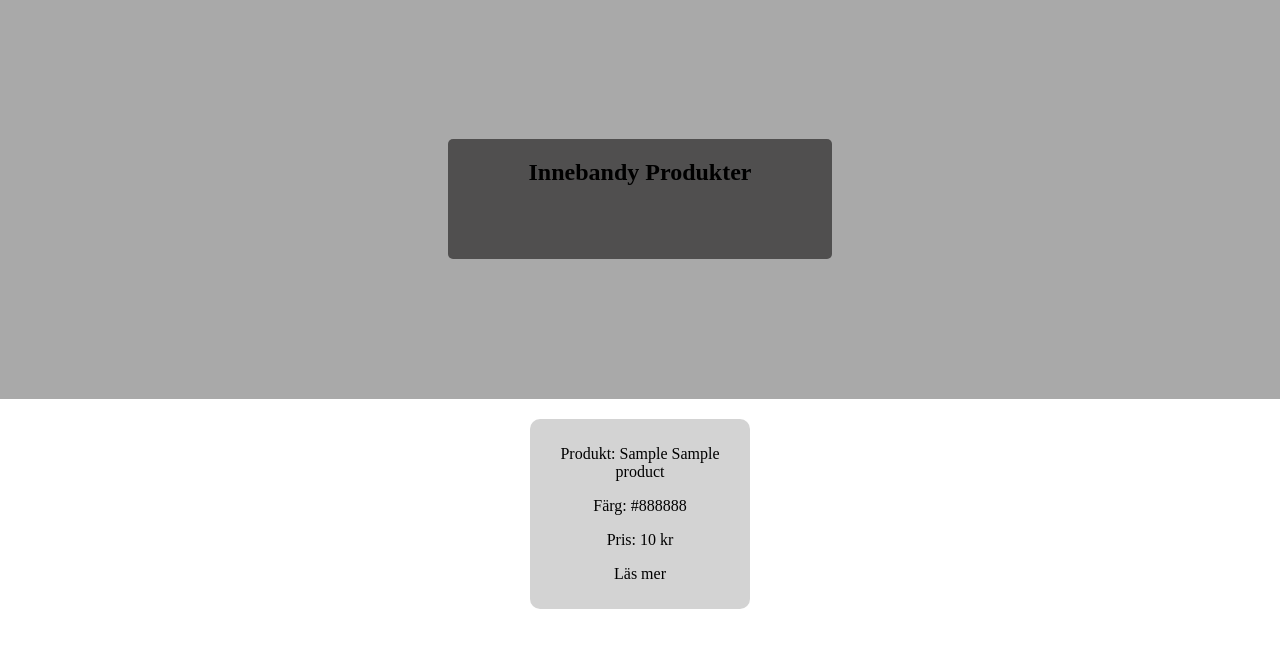
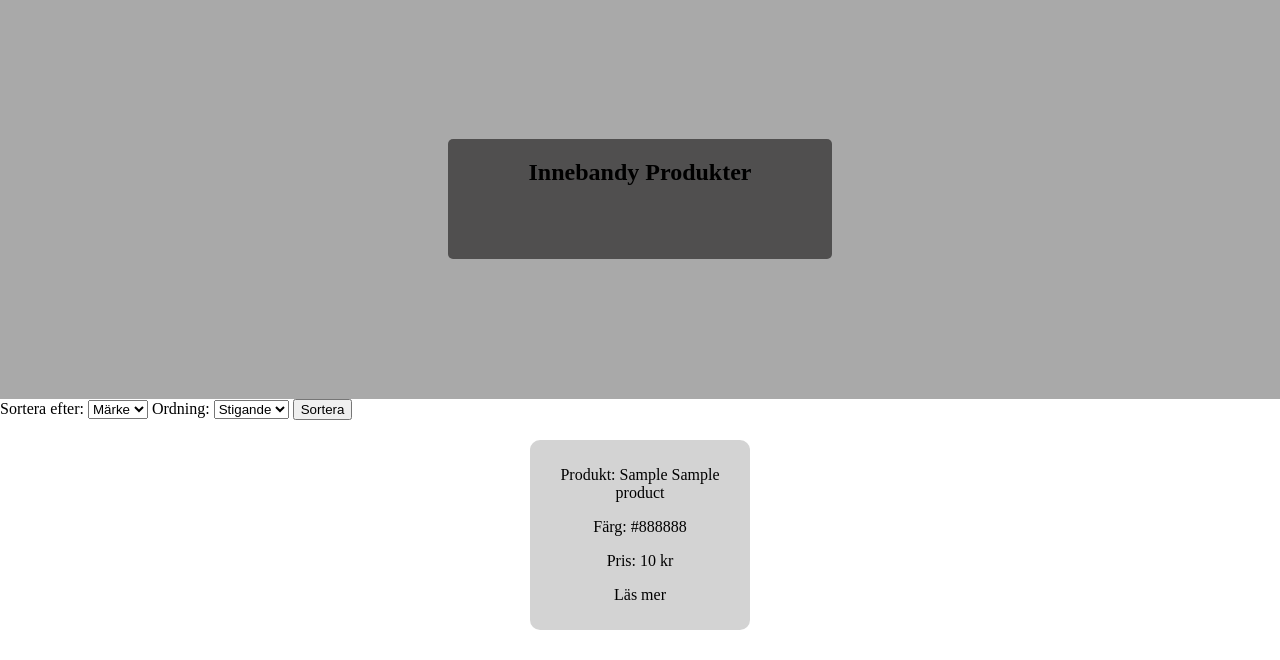
Before and after one commit to GustavssonMarcus/Webshop, a PHP site: page / in a window 1280 px wide. Shown: the part 61-721 px from the top of the page. Run offline with PHP 8.4, Linux system fonts and the light colour scheme; tables that the repository leaves empty or names only in its code hold one stand-in row (values such as "Sample post").

Commit message:
Sorteringsfunktiona för namn/pris och ASC/DESC.

```diff
--- a/models/Database.php
+++ b/models/Database.php
@@ -52,6 +52,11 @@ class DBContext
     {
         return $this->pdo->query('SELECT * FROM products')->fetchAll(PDO::FETCH_CLASS, 'Product');
     }
+    function getAllProductsSorted($sort_column, $sort_order)
+    {
+        $sql = "SELECT * FROM products ORDER BY $sort_column $sort_order";
+        return $this->pdo->query($sql)->fetchAll(PDO::FETCH_CLASS, 'Product');
+    }
 }
 
 
--- a/pages/index.php
+++ b/pages/index.php
@@ -3,6 +3,9 @@ require_once ("Pages/layout/Navbar.php");
 require_once ("Pages/layout/Header.php");
 require_once ("models/Database.php");
 $dbContext = new DBContext();
+
+$sort_column = isset ($_GET['sort_column']) ? $_GET['sort_column'] : 'brand';
+$sort_order = isset ($_GET['sort_order']) ? $_GET['sort_order'] : 'ASC';
 
 layout_header("Stefans Bank");
 ?>
@@ -17,9 +20,29 @@ layout_Navbar($dbContext);
         </div>
     </Section>
     <section>
+        <form action="" method="get">
+            <label for="sort_column">Sortera efter:</label>
+            <select name="sort_column" id="sort_column">
+                <option value="brand">Märke</option>
+                <option value="price">Pris</option>
+            </select>
+            <label for="sort_order">Ordning:</label>
+            <select name="sort_order" id="sort_order">
+                <option value="ASC">Stigande</option>
+                <option value="DESC">Fallande</option>
+            </select>
+            <input type="submit" value="Sortera">
+        </form>
         <div class="products">
             <?php
-            foreach ($dbContext->getAllProducts() as $product) {
+
+            if (isset ($_GET['sort_column']) && isset ($_GET['sort_order'])) {
+                $products = $dbContext->getAllProductsSorted($sort_column, $sort_order);
+            } else {
+                $products = $dbContext->getAllProducts();
+            }
+
+            foreach ($products as $product) {
                 echo "<div class='products-info'> <p>Produkt: $product->brand $product->brandname</p>  <p>Färg: $product->color</p><p> Pris: $product->price kr</p>  <p><a href='/product?id=$product->id'>Läs mer</a></p></div>";
             }
             ?>
```
